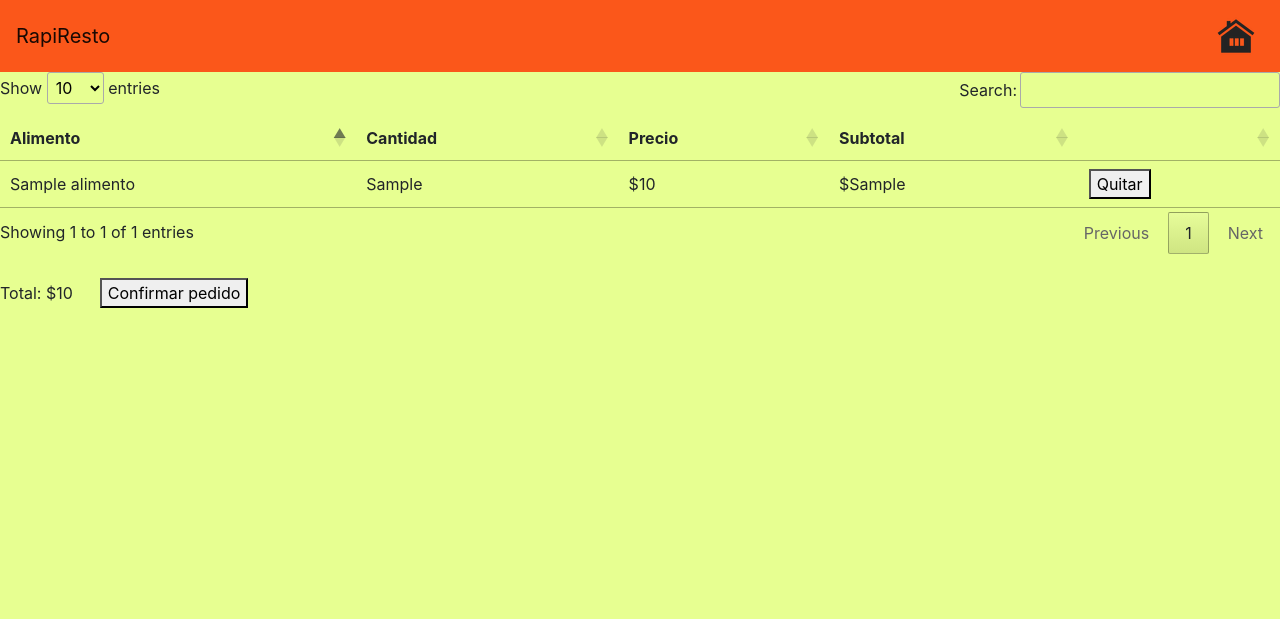
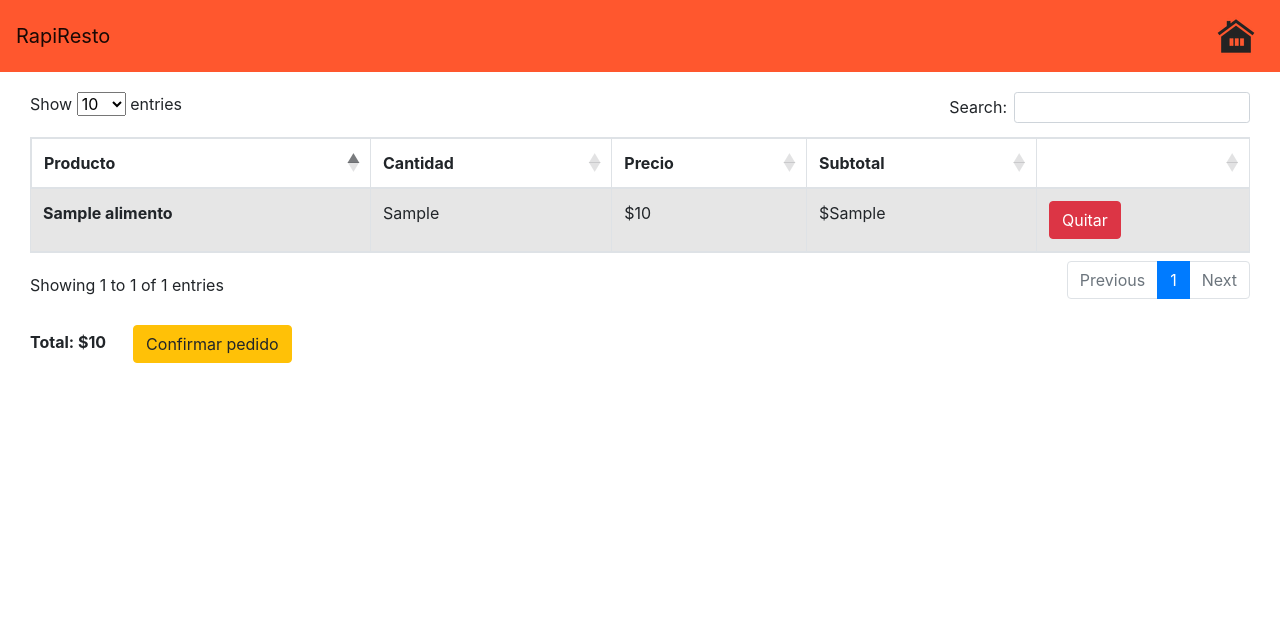
Before and after one commit to damianlopez95/Rapi-Resto, a Django app: template RapiResto_Clientes/templates/carrito.html in a window 1280 px wide. Shown: the top 619 px of the page. Run offline with Django 3.2, Linux system fonts and the light colour scheme; the template is opened without the code that fills it: most values are stand-ins (such as "Sample title", 1, 10 or a date in 2020); some libraries are stand-ins or nearby versions.

Commit message:
Mejoras de templates

```diff
--- a/RapiResto_Clientes/templates/base_01.html
+++ b/RapiResto_Clientes/templates/base_01.html
@@ -23,7 +23,7 @@
             {% include 'navbar.html' %}
         {% endblock navbar %}
 
-        <div id="content-wrap">
+        <div id="content-wrap" >
              {% block content %}
              {% endblock content %}
         </div>
--- a/RapiResto_Clientes/templates/carrito.html
+++ b/RapiResto_Clientes/templates/carrito.html
@@ -4,14 +4,15 @@
         <title>Carrito</title>
     {% endblock title %}
     {% block css_styles %}
-        <link rel="stylesheet" href="//cdn.datatables.net/1.10.19/css/jquery.dataTables.min.css">
+        <link rel="stylesheet" href="//cdnjs.cloudflare.com/ajax/libs/twitter-bootstrap/4.1.3/css/bootstrap.css">
+        <link rel="stylesheet" href="//cdn.datatables.net/1.10.19/css/dataTables.bootstrap4.min.css">
     {% endblock css_styles %}
-
     {% block content %}
-        <table>
+        <div class="table-responsive" id="tableContainer">
+            <table id="table" class="table table-striped table-bordered" style="max-width:100%">
                 <thead>
                     <tr>
-                    <th>Alimento</th>
+                        <th>Producto</th>
                         <th>Cantidad</th>
                         <th>Precio</th>
                         <th>Subtotal</th>
@@ -24,11 +25,11 @@
                             <form action="/delete" method="post">
                                 {% csrf_token %}
                                 <input type="hidden" name="alimento" value={{alimento.id}}>
-                            <td>{{alimento.nombre}}</td>
+                                <td><b>{{alimento.nombre}}</b></td>
                                 <td>{{datos.0}}</td>
                                 <td>${{alimento.precio}}</td>
                                 <td>${{datos.1}}</td>
-                            <td><button type="submit">Quitar</button></td>
+                                <td><button class="btn btn-danger btn-flat" type="submit">Quitar</button></td>
                         </form>
                         </tr>
                     {% endfor %}
@@ -37,13 +38,14 @@
             <br>
             <form action="/confirmar" method="post">
                 {% csrf_token %}
-            <p>Total: ${{total}}&nbsp&nbsp&nbsp&nbsp&nbsp&nbsp<button type="submit">Confirmar pedido</button></p>
+                 <p><b>Total: ${{total}}</b>&nbsp&nbsp&nbsp&nbsp&nbsp&nbsp<button class="btn btn-warning btn-flat" type="submit">Confirmar pedido</button></p>
             </form>
+
     {% endblock content %}
-
     {% block app_javascript %}
-        <script src="//code.jquery.com/jquery-3.4.1.min.js"></script>
+        <script src="//code.jquery.com/jquery-3.3.1.js"></script>
         <script src="//cdn.datatables.net/1.10.19/js/jquery.dataTables.min.js"></script>
+        <script src="//cdn.datatables.net/1.10.19/js/dataTables.bootstrap4.min.js"></script>
         <script>
             $(document).ready( function () {
                 $('table').DataTable();
--- a/RapiResto_Clientes/templates/navbar.html
+++ b/RapiResto_Clientes/templates/navbar.html
@@ -1,6 +1,6 @@
 {% load static %}
 
-<nav class="navbar navbar-expand-lg navbar-light my-0">
+<nav class="navbar navbar-expand navbar-light">
     <a class="navbar-brand" href="#">RapiResto</a>
         <button class="navbar-toggler" type="button" data-toggle="collapse" data-target="#navbarNavAltMarkup" aria-controls="navbarNavAltMarkup" aria-expanded="false" aria-label="Toggle navigation">
         <span class="navbar-toggler-icon"></span>
--- a/RapiResto_Responsables/static/css/styles.css
+++ b/RapiResto_Responsables/static/css/styles.css
@@ -22,7 +22,7 @@ body {
     padding-bottom: 2.5rem;    /* Footer height */
 }
 #footer {
-    position: absolute;
+    position: absolute !important;
     bottom: 0;
     width: 100%;
     height: 2.5rem;            /* Footer height */
@@ -160,3 +160,13 @@ body {
         border: 2px solid #000;
     }
 }
+
+/* Valores para página del carrito de compras */
+
+#tableContainer {
+    background: white;
+    max-width: 100%;
+    padding-top: 20px;
+    padding-left: 30px;
+    padding-right: 30px;
+}
```
Lines whose indentation alone changed are shown as unchanged.
